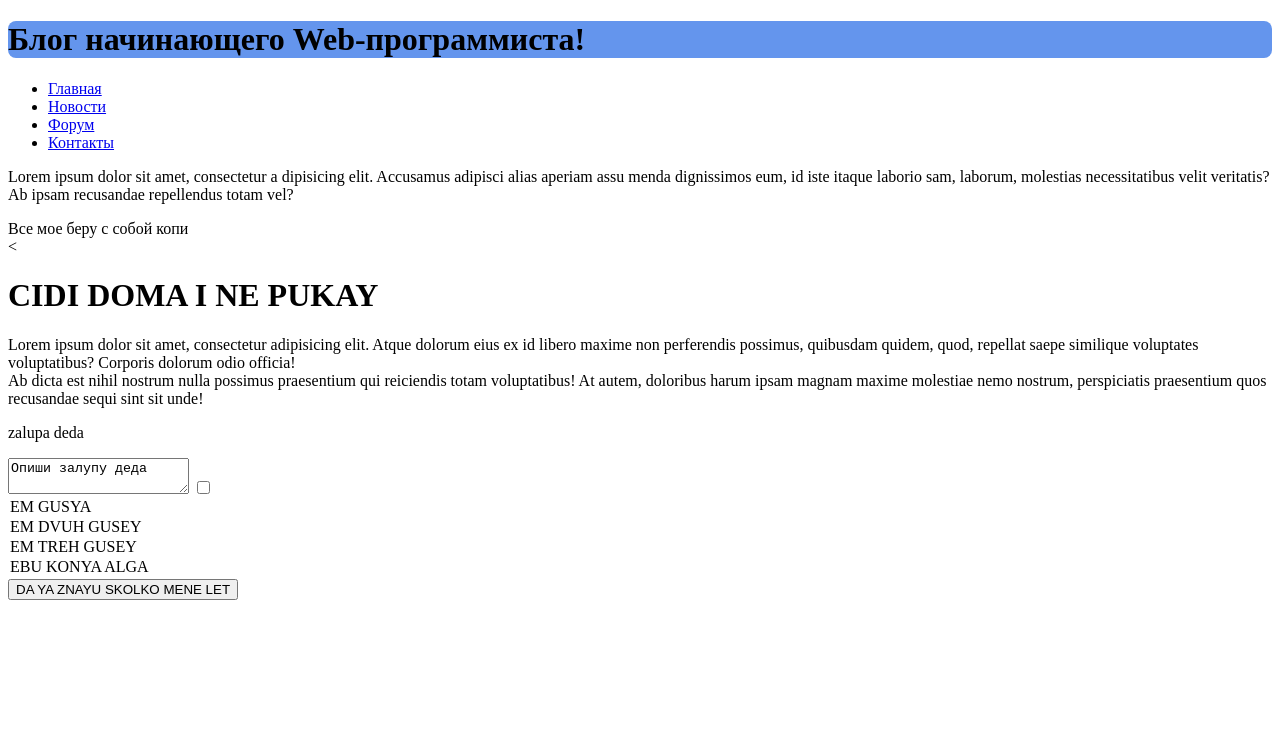
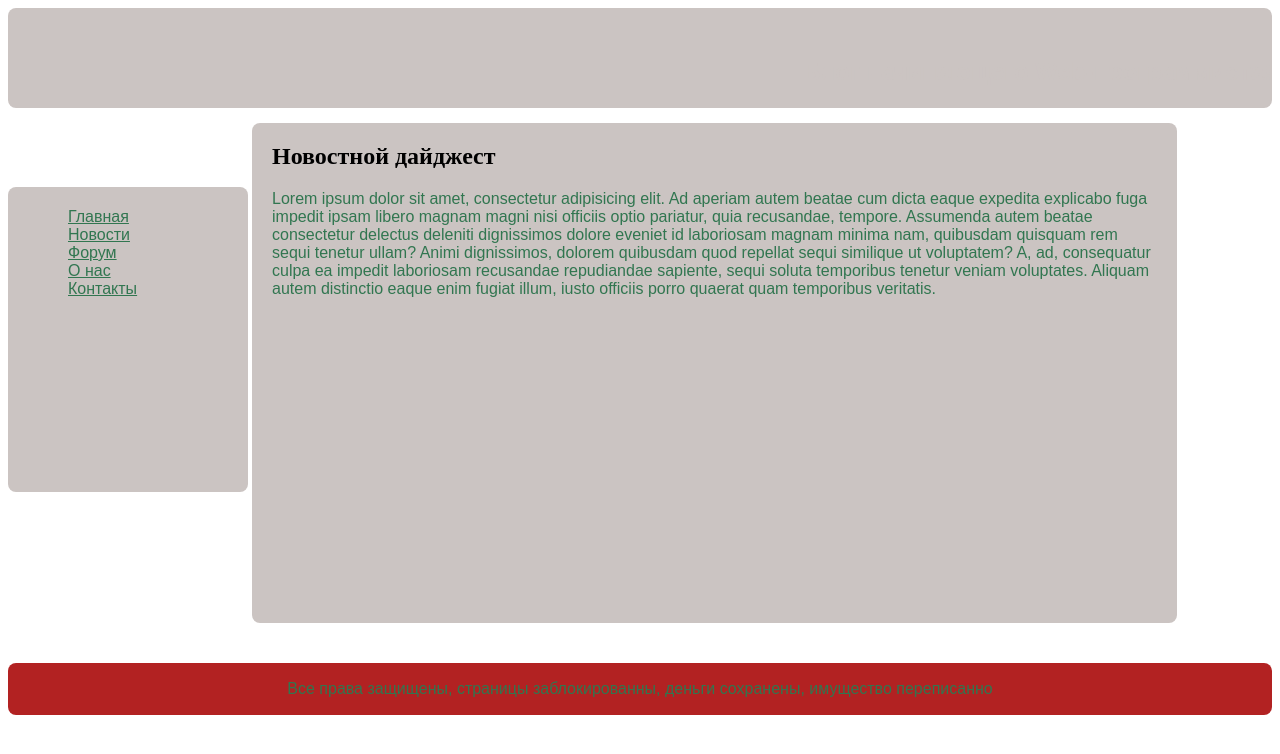
Before and after one commit to Clinxy/sosipiska, a plain HTML site: page index.html in a window 1280 px wide. Drawn offline with Linux system fonts and the light colour scheme; files that its build step writes are made by us from their sources.

Commit message:
IZMENIL SLEGHKA

```diff
--- /dev/null
+++ b/css/style.css
@@ -0,0 +1,105 @@
+header {
+    border: 1px;
+    border-radius: 8px;
+    background-color: #cbc4c2;
+    width: auto;
+    height: 100px;
+}
+
+#h1 {
+    padding-top: 50px;
+    padding-right: auto;
+    font-size: 24px;
+    font-family: sans-serif;
+    color: #cbc4c2;
+    text-align: right;
+}
+
+main{
+
+    display: block;
+}
+
+aside {
+    display: inline-block;
+}
+
+aside nav {
+    margin-top: auto;
+    display: inline-block;
+}
+
+/*aside nav ul {*/
+/*    padding-top: 5px;*/
+/*    display: inline-block;*/
+/*    border: 1px;*/
+/*    border-radius: 8px;*/
+/*    background-color: #cbc4c2;*/
+/*    min-width: 200px;*/
+/*    width: 20%;*/
+/*    min-height: 300px;*/
+/*    max-height: auto;*/
+/*}*/
+
+#ul{
+    color: #317650;
+    font-family: sans-serif;
+    font-size: 16px;
+    text-align: left;
+}
+
+a{
+    color: #317650;
+
+}
+textarea{
+
+    width: 95%;
+    height: 100px;
+}
+
+p {
+    color: #317650;
+    font-size: 16px;
+    font-family: sans-serif;
+    border: 1px;
+    max-width: content-box;
+}
+#sec1{
+
+    padding-top: 5px;
+    display: block;
+    border: 1px;
+    border-radius: 8px;
+    background-color: #cbc4c2;
+    min-width: 200px;
+    width: 20%;
+    min-height: 300px;
+    max-height: auto;
+}
+
+section{
+    margin-top: 15px;
+    padding-left: 20px;
+    padding-right: 20px;
+    display: inline-block;
+    border: 1px;
+    border-radius: 8px;
+    background-color: #cbc4c2;
+    min-width: content-box;
+    width: 70%;
+    min-height: 500px;
+    max-height: content-box;
+}
+
+footer{
+    padding: 1px;
+    margin-top: 40px;
+    border: 1px;
+    border-radius: 8px;
+    background-color: firebrick;
+    text-align: center;
+    font-family: sans-serif;
+    color: #ff606c;
+
+}
--- a/index.html
+++ b/index.html
@@ -1,59 +1,43 @@
-<!DOCTYPE html>
-<html lang="en">
+<html>
 <head>
     <meta charset="UTF-8">
-    <title>SOSI ZA DENGI</title>
-    <link rel="stylesheet" href="css/style.css">
+    <title>Document</title>
+    <link rel="stylesheet" href="/css/style.css">
 </head>
 <body>
 <header>
-    <h1>Блог начинающего Web-программиста!</h1>
+    <h1 id="h1">Блог начинающего Web-программиста!</h1>
 </header>
-
 <main>
     <aside>
         <nav>
-            <ul id="asdasd">
-                <li><a href="index.html">Главная</a></li>
-                <li><a href="index.html">Новости</a></li>
-                <li><a href="index.html">Форум</a></li>
-                <li><a href="index.html">Контакты</a></li>
+            <section id="sec1">
+            <ul id="ul">
+                <a href="index.html">Главная</a><br>
+                <a href="page/news.html">Новости</a><br>
+                <a href="page/forum.html">Форум</a><br>
+                <a href="page/onas.html">О нас</a><br>
+                <a href="page/contact.html">Контакты</a><br>
             </ul>
+            </section>
         </nav>
+
     </aside>
     <section>
-<p>Lorem ipsum dolor sit amet, consectetur a
-    dipisicing elit. Accusamus adipisci alias aperiam assu
-    menda dignissimos eum, id iste itaque laborio
-    sam, laborum, molestias necessitatibus velit veritatis?
-    Ab ipsam recusandae repellendus totam vel?</p>
-    </section>
+        <h2>Новостной дайджест</h2>
 
+        <p>Lorem ipsum dolor sit amet, consectetur adipisicing elit. Ad aperiam autem beatae cum dicta eaque expedita
+            explicabo fuga impedit ipsam libero magnam magni nisi officiis optio pariatur, quia recusandae, tempore.
+                Assumenda autem beatae consectetur delectus deleniti dignissimos dolore eveniet id laboriosam magnam minima
+            nam, quibusdam quisquam rem sequi tenetur ullam? Animi dignissimos, dolorem quibusdam quod repellat sequi
+            similique ut voluptatem?
+                A, ad, consequatur culpa ea impedit laboriosam recusandae repudiandae sapiente, sequi soluta temporibus
+            tenetur veniam voluptates. Aliquam autem distinctio eaque enim fugiat illum, iusto officiis porro quaerat
+            quam temporibus veritatis.</p>
+          </section>
 </main>
-
 <footer>
-    Все мое беру с собой копи
+    <p>Все права защищены, страницы заблокированны, деньги сохранены, имущество переписанно</p>
 </footer>
-
-
-
-<
-<h1>CIDI DOMA I NE PUKAY</h1>
-<div>Lorem ipsum dolor sit amet, consectetur adipisicing elit. Atque dolorum eius ex id libero maxime non perferendis
-    possimus, quibusdam quidem, quod, repellat saepe similique voluptates voluptatibus? Corporis dolorum odio officia!
-</div>
-<div>Ab dicta est nihil nostrum nulla possimus praesentium qui reiciendis totam voluptatibus! At autem, doloribus harum
-    ipsam magnam maxime molestiae nemo nostrum, perspiciatis praesentium quos recusandae sequi sint sit unde!
-</div>
-<p> zalupa deda </p>
-
-<textarea>Опиши залупу деда</textarea>
-<input type="checkbox" name="chekbox">
-<option selected>EM GUSYA</option>
-<option selected>EM DVUH GUSEY</option>
-<option selected>EM TREH GUSEY</option>
-<option selected checked>EBU KONYA ALGA</option>
-
-<input type="submit" name="chlenogoloviu" value="DA YA ZNAYU SKOLKO MENE LET">
 </body>
 </html>
```
Also changed, not shown: page/contact.html (added, +14 -0 lines), page/forum.html (added, +14 -0 lines), page/news.html (added, +14 -0 lines), page/onas.html (added, +14 -0 lines).
